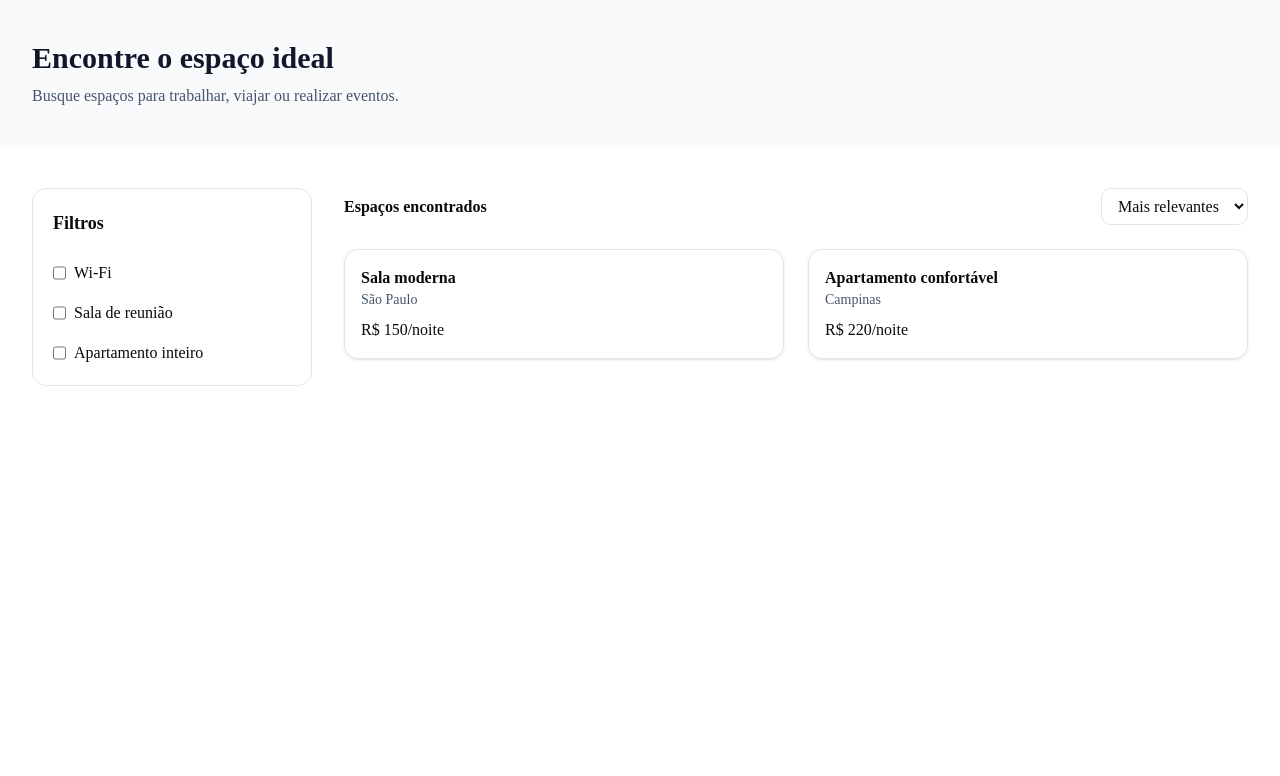
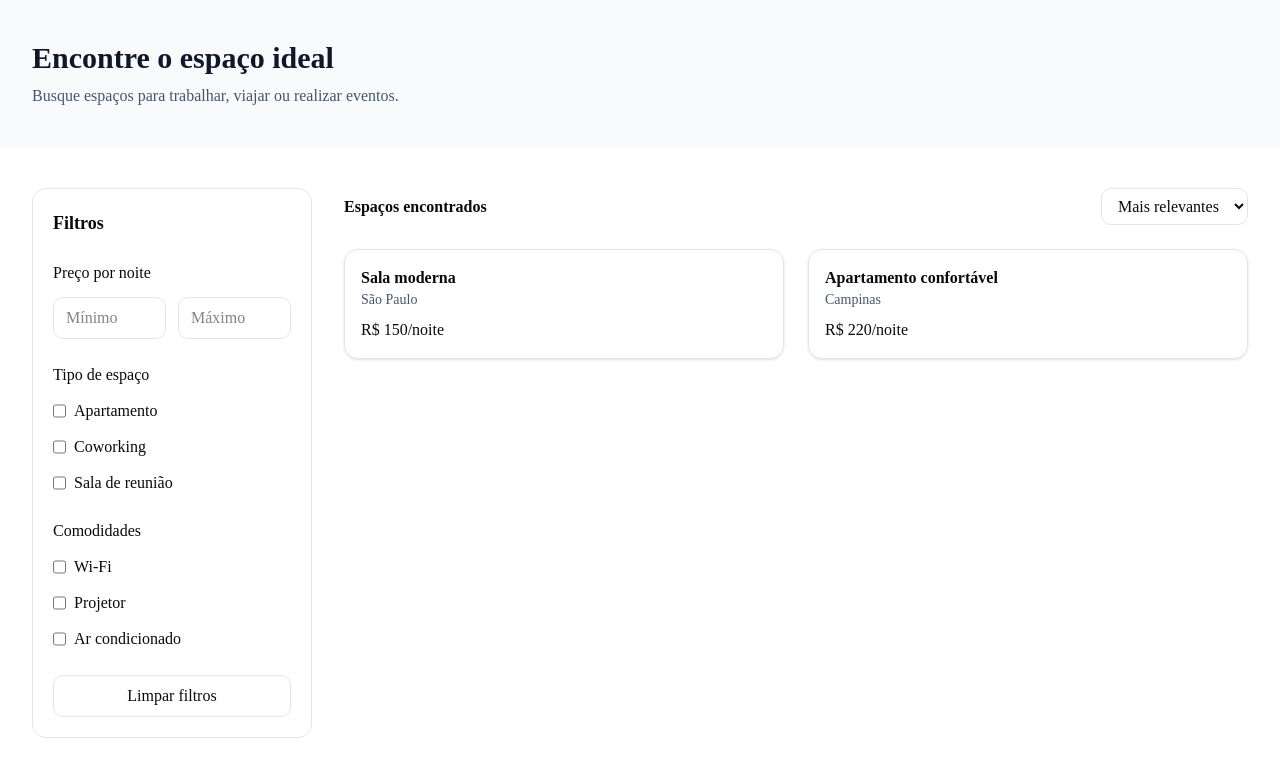
Before and after one commit to isaias30silva/SpaceHub_Conectando_Lugares_E_Pessoas_FRONTEND, a Next.js app in the folder spacehub-front/: page /search in a window 1280 px wide. Shown: the top 776 px of the page. Built offline with nearby package versions, Linux system fonts and the light colour scheme.

Commit message:
feat(search): melhorias no filtro da página de busca

```diff
--- a/spacehub-front/src/components/search/Filters.tsx
+++ b/spacehub-front/src/components/search/Filters.tsx
@@ -5,33 +5,88 @@ export default function Filters() {
         border
         rounded-xl
         p-5
+        space-y-6
       "
     >
-      <h2
+      <div>
+        <h2 className="font-semibold text-lg">Filtros</h2>
+      </div>
+
+      {/* Preço */}
+
+      <div>
+        <h3 className="font-medium mb-3">Preço por noite</h3>
+
+        <div className="flex gap-3">
+          <input
+            type="number"
+            placeholder="Mínimo"
+            className="
+              w-full
+              border
+              rounded-lg
+              px-3
+              py-2
+            "
+          />
+
+          <input
+            type="number"
+            placeholder="Máximo"
+            className="
+              w-full
+              border
+              rounded-lg
+              px-3
+              py-2
+            "
+          />
+        </div>
+      </div>
+
+      {/* Tipo */}
+
+      <div>
+        <h3 className="font-medium mb-3">Tipo de espaço</h3>
+
+        <div className="space-y-3">
+          {["Apartamento", "Coworking", "Sala de reunião"].map((item) => (
+            <label key={item} className="flex gap-2">
+              <input type="checkbox" />
+
+              {item}
+            </label>
+          ))}
+        </div>
+      </div>
+
+      {/* Comodidades */}
+
+      <div>
+        <h3 className="font-medium mb-3">Comodidades</h3>
+
+        <div className="space-y-3">
+          {["Wi-Fi", "Projetor", "Ar condicionado"].map((item) => (
+            <label key={item} className="flex gap-2">
+              <input type="checkbox" />
+
+              {item}
+            </label>
+          ))}
+        </div>
+      </div>
+
+      <button
         className="
-          font-semibold
-          text-lg
+          w-full
+          border
+          rounded-lg
+          py-2
+          hover:bg-slate-100
         "
       >
-        Filtros
-      </h2>
-
-      <div className="mt-6 space-y-4">
-        <label className="flex gap-2">
-          <input type="checkbox" />
-          Wi-Fi
-        </label>
-
-        <label className="flex gap-2">
-          <input type="checkbox" />
-          Sala de reunião
-        </label>
-
-        <label className="flex gap-2">
-          <input type="checkbox" />
-          Apartamento inteiro
-        </label>
-      </div>
+        Limpar filtros
+      </button>
     </div>
   );
 }
```
